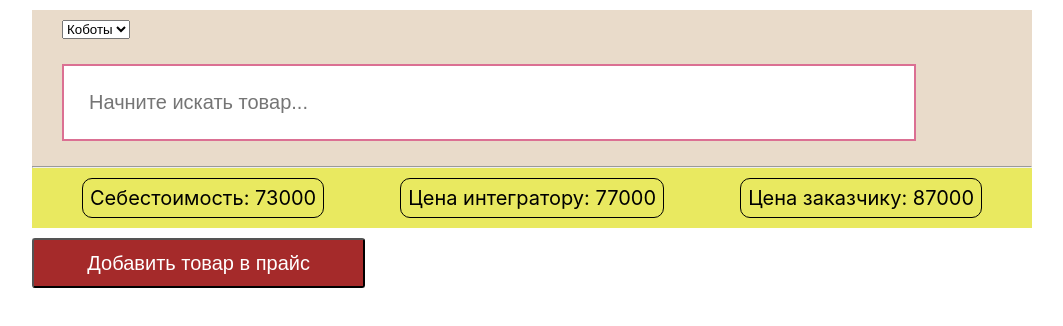
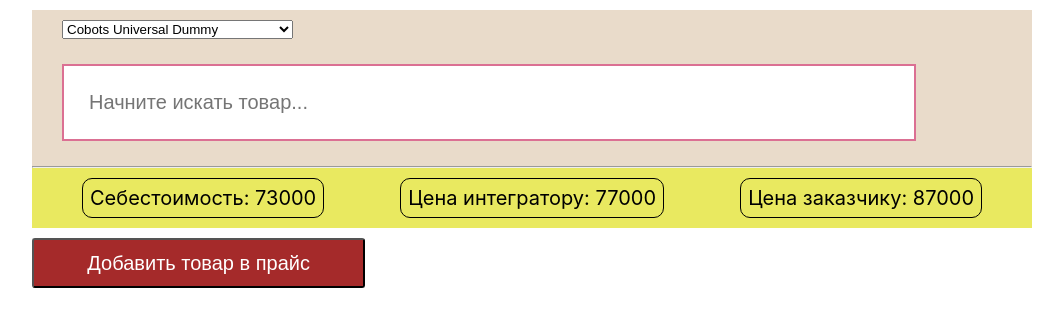
Before and after one commit to kp-app/kp-app-frontend, a React (Vite) app in the folder frontend/: page / in a window 1280 px wide. Shown: the top 326 px of the page, without its empty margins (108-1171 px from the left). Built offline with nearby package versions, Linux system fonts and the light colour scheme.

Commit message:
add state to ItemCard

```diff
--- a/frontend/src/components/ItemCard/ItemCard.jsx
+++ b/frontend/src/components/ItemCard/ItemCard.jsx
@@ -1,24 +1,43 @@
+import { useDispatch, useSelector } from 'react-redux'
+import { fetchCategories, fetchItems, pickCategory } from '../../app/itemCardSlice'
+
 import { card, category_selector, card_container, searchbar_align } from './ItemCard.module.css'
 import { PriceBar } from './PriceBar/PriceBar'
 // import { OptionsList } from './OptionsList/OptionsList'
 import { ProductBar } from './ProductBar/ProductBar'
 
 export const ItemCard = (props) => {
+    // useEffect(() => {
+    //     effect
+    //     return () => {
+    //         cleanup
+    //     }
+    // }, [])
+    const dispatch = useDispatch()
+    let currentCategory = useSelector(state => state.itemCard.currentCategory)
+    const items = useSelector(state => state.itemCard.items)
+    const categories = useSelector(state => state.itemCard.categories)
+
+    const categoryChangeHandler = (e) => {
+        let newCategory = e.target.value
+
+        // such usage is not recommended though. We could batch 'em up in reducer or right here w/ some library
+        dispatch(fetchItems(newCategory))
+        dispatch(pickCategory(newCategory))
+    }
 
     return (
        <div className={card_container}>
            <div className={card}>
                <div className={category_selector}>
-                   <select name="category_selector" id="cat_sel">
-                       <option value="value">Коботы</option>
+                   <select name="category_selector" id="cat_sel" onChange={categoryChangeHandler} value={currentCategory}>
+                       {/* TODO Fetch data on load in useEffect */}
+                       {categories.map(category => (<option value={category}>{category}</option>))}
                    </select>
                 </div>
                 <div className={searchbar_align}>
                     <ProductBar />
                 </div>
-                {/* <button>Добавить опцию</button>
-                <OptionsList /> */}
-
            </div>
            <PriceBar/>
        </div>
```
